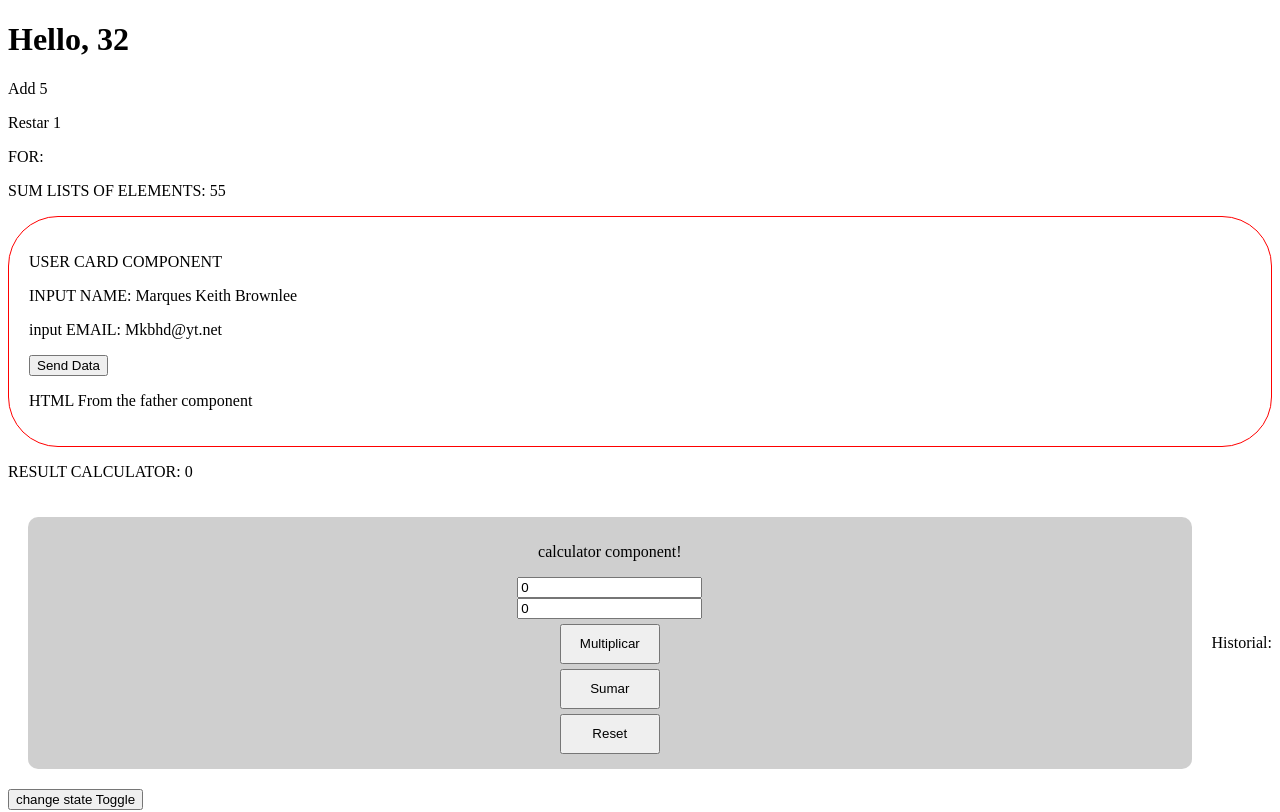
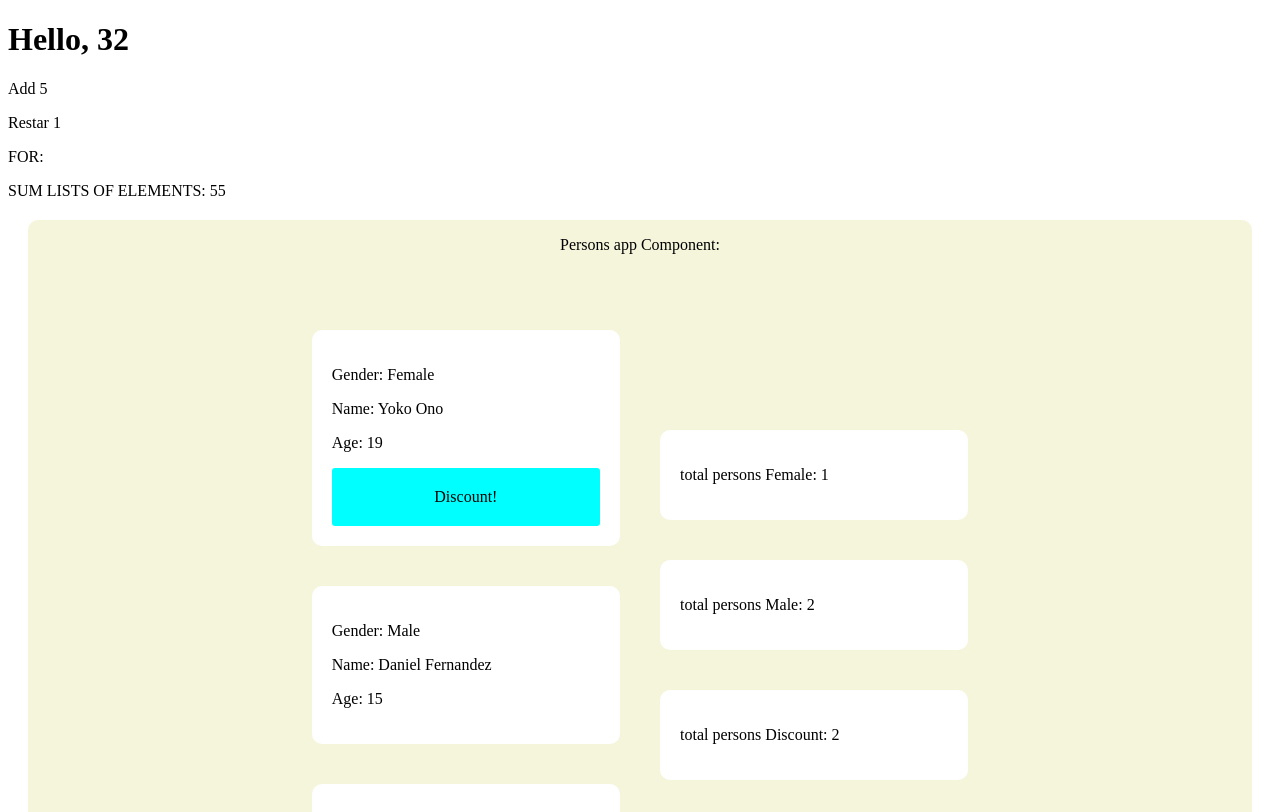
Before and after one commit to dylanjitt/AngularProject, an Angular app: page / in a window 1280 px wide. Shown: the top 812 px of the page. Built offline with nearby package versions, Linux system fonts and the light colour scheme.

Commit message:
27 sept 2024, tarea 2 App component Persons

```diff
--- a/src/app/app.component.html
+++ b/src/app/app.component.html
@@ -3,6 +3,11 @@
 <p>Restar {{subtract(3,2)}}</p>
 <p>FOR: {{getArray()}}</p>
 <p>SUM LISTS OF ELEMENTS: {{sum2(32,23)}}</p>
+
+<app-persons>
+  <p>Persons app Component:</p>
+</app-persons>
+
 <app-user-card (sendData)="recieveData($event)" name="Marques Keith Brownlee"  [email]="'Mkbhd@yt.net'">
   <p>HTML From the father component</p>
 </app-user-card>
@@ -46,4 +51,5 @@
 @switch (togg) {
   @case (true) { <p>new syntax: Toggle ON!</p> }
   @case (false) {<p>new syntax: Toggle OFF</p> }
+  @default {<p>default Mode</p> }
 }
--- a/src/app/app.component.ts
+++ b/src/app/app.component.ts
@@ -2,6 +2,7 @@ import { Component } from '@angular/core';
 import { RouterOutlet } from '@angular/router';
 import { UserCardComponent } from "./user-card/user-card.component";
 import { CalculatorComponent } from './calculator/calculator.component';
+import { PersonsComponent } from './persons/persons.component';
 import { CommonModule } from '@angular/common';
 //interfaces
 interface IPerson{
@@ -13,7 +14,7 @@ interface IPerson{
 @Component({
   selector: 'app-root',
   standalone: true,
-  imports: [RouterOutlet, UserCardComponent,CalculatorComponent,CommonModule],
+  imports: [RouterOutlet, UserCardComponent,CalculatorComponent,PersonsComponent,CommonModule],
   templateUrl: './app.component.html',
   styleUrl: './app.component.scss'
 })
--- /dev/null
+++ b/src/app/persons/persons.component.html
@@ -0,0 +1,35 @@
+<div class="body">
+<ng-content/>
+<div class="inner">
+  <div class="section">
+    @for(person of persons;track person){
+      <div class="card">
+        <p>Gender: {{person.gender}}</p>
+        <p>Name: {{person.name}}</p>
+        <p>Age: {{person.age}}</p>
+        @if(person.age>18){
+          <div class="discount">Discount!</div>
+      }
+      </div>
+    }
+  </div>
+  <div class="section">
+    <div class="card">
+      <p>total persons Female: {{Females(persons)}}</p>
+    </div>
+
+    <div class="card">
+      <p>total persons Male: {{Males(persons)}}</p>
+    </div>
+
+    <div class="card">
+      <p>total persons Discount: {{Disccount(persons)}}</p>
+    </div>
+
+    <div class="card">
+      <button class="remove" (click)="removeDiscount()">Remove all People with discount</button>
+    </div>
+
+  </div>
+</div>
+</div>
--- /dev/null
+++ b/src/app/persons/persons.component.scss
@@ -0,0 +1,45 @@
+.body{
+  display: flex;
+  align-items: center;
+  justify-content: center;
+  margin: 20px;
+  border-radius: 10px;
+  background-color: beige;
+  flex-direction: column;
+}
+.inner{
+  display: flex;
+}
+
+.section{
+  display: flex;
+  align-items: center;
+  justify-content: center;
+  flex-direction: column;
+  margin: 20px;
+  padding: 20px;
+  width: 100%;
+}
+.card{
+  margin: 20px;
+  border-radius: 10px;
+  background-color: white;
+  padding: 20px;
+  width: 100%;
+}
+.discount{
+  display: flex;
+  align-items: center;
+  justify-content: center;
+  background-color: aqua;
+  padding: 20px;
+  border-radius: 3px;
+}
+.remove{
+  display: flex;
+  align-items: center;
+  justify-content: center;
+  border-radius: 10px;
+  padding: 10px;
+  background-color: greenyellow;
+}
--- /dev/null
+++ b/src/app/persons/persons.component.ts
@@ -0,0 +1,64 @@
+import { Component } from '@angular/core';
+import { CommonModule } from '@angular/common';
+
+interface Person{
+  gender:string,
+  name:string,
+  age:number
+}
+
+@Component({
+  selector: 'app-persons',
+  standalone: true,
+  imports: [CommonModule],
+  templateUrl: './persons.component.html',
+  styleUrl: './persons.component.scss'
+})
+export class PersonsComponent {
+
+  persons:Person[]=[
+    {gender:"Female",name:"Yoko Ono",age:19},
+    {gender:"Male",name:"Daniel Fernandez",age:15},
+    {gender:"Male",name:"Sam Bridges",age:20}
+  ]
+
+  totalMale:number=0
+  totalFemale:number=0
+
+  totalDiscount:number=0
+
+  public Males(persons:Person[]):number{
+    let total=0
+    for (let person of persons){
+      if (person.gender=="Male"){
+        total++
+      }
+    }
+    return total
+  }
+
+  public Females(persons:Person[]):number{
+    let total=0
+    for (let person of persons){
+      if (person.gender=="Female"){
+        total++
+      }
+    }
+    return total
+  }
+
+  public Disccount(persons:Person[]):number{
+    let total=0
+    for (let person of persons){
+      if (person.age>18){
+        total++
+      }
+    }
+    return total
+  }
+
+  public removeDiscount(){
+    this.persons=this.persons.filter((person)=>person.age<=18)
+  }
+
+}
```
Also changed, not shown: 1 other file (tests, documents, lock files or other folders).
